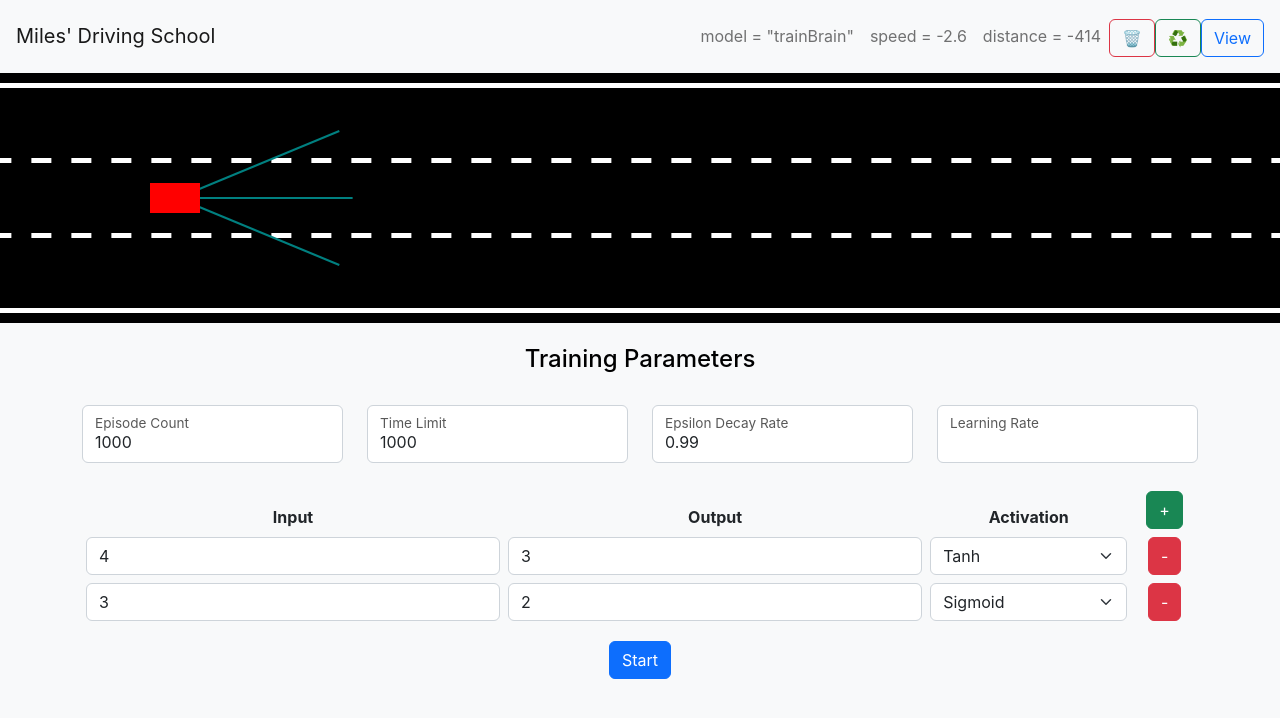
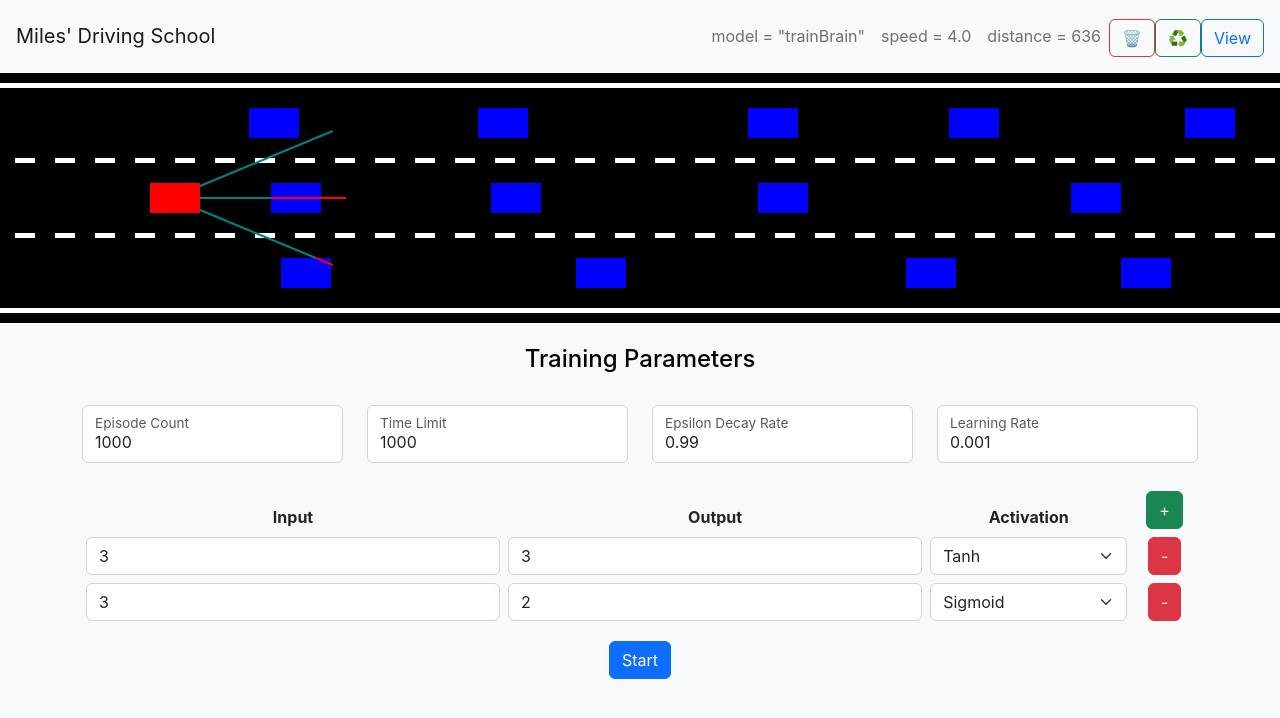
Before and after one commit to jedwards1230/cars, a React (Create React App) app: page / in a window 1280 px wide. Both pictures are taken after a click on the button "Train". Shown: the top 718 px of the page. Built offline with nearby package versions, Linux system fonts and the light colour scheme.

Commit message:
updated how layers are handled

```diff
--- a/src/car/car.js
+++ b/src/car/car.js
@@ -59,6 +59,11 @@ export class Car {
         this.polygon = this.#createPolygon();
     }
 
+    saveModelConfig() {
+        this.modelConfig.layers = this.brain.saveLayers();
+        return this.modelConfig;
+    }
+
     loadBrainConfig(config) {
         this.modelConfig = config;
         this.model = config.alias;
@@ -69,11 +74,11 @@ export class Car {
         switch (this.model) {
             case "fsd":
                 //sensorCount = 5;
-                this.sensors.push(new Sensor(this, sensorCount, "forward"));
+                this.sensors = new Sensor(this, sensorCount, "forward");
                 break;
 
             case "forward":
-                this.sensors.push(new Sensor(this, sensorCount, "forward"));
+                this.sensors = new Sensor(this, sensorCount, "forward");
                 saveModel("forwardBrain", defaultForwardBrain);
                 break;
 
@@ -140,11 +145,9 @@ export class Car {
     getSensorData(roadBorders, traffic) {
         let sensorOffsets = [];
         // update each sensor
-        for (let i = 0; i < this.sensors.length; i++) {
-            this.sensors[i].update(roadBorders, traffic);
-            const offsets = this.sensors[i].getSensorOffsets();
-            sensorOffsets = sensorOffsets.concat(offsets)
-        }
+        this.sensors.update(roadBorders, traffic);
+        const offsets = this.sensors.getSensorOffsets();
+        sensorOffsets = sensorOffsets.concat(offsets)
         return sensorOffsets
     }
 
@@ -193,8 +196,9 @@ export class Car {
 
     lazyAction(borders, traffic, backprop = false) {
         if (!this.useBrain) return null;
-        const observation = this.getObservation(borders, traffic);
-        const action = this.brain.forward(this.sensorOffsets, backprop);
+        // eslint-disable-next-line no-unused-vars
+        const sData = this.getSensorData(borders, traffic);
+        const action = this.brain.forward(sData, backprop);
         return this.brain.makeChoice(action);
     }
 
@@ -308,7 +312,7 @@ export class Car {
         } else {
             ctx.fillStyle = this.color;
             if (this.sensors && drawSensors) {
-                this.sensors[0].draw(ctx);
+                this.sensors.draw(ctx);
             }
         }
 
--- a/src/components/body.js
+++ b/src/components/body.js
@@ -6,11 +6,11 @@ import MetricsTable from "./metrics";
 import LossChart from "./lossChart";
 
 const BodyComponent = props => {
-    const [showStats, setShowStats] = useState(props.episodes > 0);
+    const [showStats, setShowStats] = useState(props.model.modelConfig.generations > 0);
 
     useEffect(() => {
-        setShowStats(props.episodes.length > 0);
-    }, [props.episodes]);
+        setShowStats(props.model.modelConfig.generations.length > 0);
+    }, [props.model.modelConfig.generations]);
 
     if (props.welcomed && !props.showVisualizer) {
         return (
@@ -22,11 +22,11 @@ const BodyComponent = props => {
                     <div id="trainStats" className=" py-2 my-2">
                         <h5 className="p-3 text-center">Training Stats</h5>
                         <MetricsTable
-                            episodes={props.episodes} />
+                            episodes={props.model.modelConfig.generations} />
                         <TrainProgress
-                            episodes={props.episodes} />
+                            episodes={props.model.modelConfig.generations} />
                         <LossChart
-                            episodes={props.episodes} />
+                            episodes={props.model.modelConfig.generations} />
                     </div>}
             </div>
         )
--- a/src/components/layer.js
+++ b/src/components/layer.js
@@ -25,12 +25,13 @@ const NetworkLayerItem = props => {
     const [activation, setActivation] = useState(props.item.activation);
     const [inputs, setInputs] = useState(props.item.inputs);
     const [outputs, setOutputs] = useState(props.item.outputs);
+    const id = props.item.id;
 
     const updateLayer = (activation, inputs, outputs) => {
         setActivation(activation);
         setInputs(inputs);
         setOutputs(outputs);
-        props.updateLayer(props.item.id, activation, inputs, outputs);
+        props.updateLayer(id, activation, inputs, outputs);
     }
 
     return (
@@ -59,7 +60,7 @@ const NetworkLayerItem = props => {
                 </Form.Select>
             </td>
             <td>
-                <Button variant="danger" onClick={() => props.onRemove(props.item.id)}>-</Button>
+                <Button variant="danger" onClick={() => props.onRemove(id)}>-</Button>
             </td>
         </tr>
     )
--- a/src/components/trainConfigForm.js
+++ b/src/components/trainConfigForm.js
@@ -6,8 +6,8 @@ const TrainConfigForm = props => {
     const [numEpisodes, setNumEpisodes] = useState(1000);
     const [numSteps, setNumSteps] = useState(1000);
     const [epsilonDecay, setEpsilonDecay] = useState(0.99);
-    const [learningRate, setLearningRate] = useState(props.modelConfig.learningRate);
-    const [counter, setCounter] = useState(props.modelConfig.layers.length);
+    const [learningRate, setLearningRate] = useState(props.modelConfig.lr);
+    const [counter, setCounter] = useState(props.modelConfig.layers.length-1);
 
     const [layers, setLayers] = useState(props.modelConfig.layers);
 
@@ -19,6 +19,7 @@ const TrainConfigForm = props => {
         if (layers.length > 1) {
             const newList = layers.filter((item) => item.id !== id);
             setLayers(newList);
+            setCounter(newList.length - 1);
         }
     }
 
--- a/src/index.js
+++ b/src/index.js
@@ -14,13 +14,7 @@ import { Visualizer } from "./network/visualizer.js";
 import { Car } from "./car/car.js";
 import { train } from "./network/train.js";
 import { ModelConfig } from './network/config';
-import {
-	saveModel,
-	loadModel,
-	destroy,
-	loadEpisodes,
-	saveEpisodes,
-} from "./utils.js";
+import { destroy } from "./utils.js";
 
 // Learn more about service workers: https://cra.link/PWA
 serviceWorkerRegistration.unregister();
@@ -57,13 +51,11 @@ let breakLoop = false;
 let numSteps, numEpisodes, epsilonDecay;
 let episodeCounter = 0;
 let info;
-let episodes = [];
 let animFrame;
 
 // init default config
-const activeModel = "trainBrain";
-const modelConfig = new ModelConfig();
-modelConfig.load(activeModel);
+let modelConfig = new ModelConfig("trainBrain", "fsd");
+modelConfig.load();
 
 
 // Set play view
@@ -87,6 +79,9 @@ function beginTrain(nEpisodes, nSteps, epDecay, lr, layers) {
 
 	modelConfig.learningRate = lr;
 	modelConfig.layers = layers;
+	modelConfig.name = "trainBrain";
+	modelConfig.alias = "fsd";
+	console.log("Model config inputs: ", modelConfig);
 
 	// reset environment
 	reset(false);
@@ -102,7 +97,7 @@ async function episodeLoop() {
 	// these get saved for future generations to evolve from.
 	const checkGoodEntry = () => {
 		if (info.speed < 1) return false;
-		if (info.distance < 500) return false;
+		//if (info.distance < 500) return false;
 		if (info.distance > distanceMax * 0.9) return true;
 		return false;
 	};
@@ -116,31 +111,30 @@ async function episodeLoop() {
 
 	// collect episode info for training run
 	info = await train(model, env, numSteps);
-	info.episode = episodes.length + 1;
+	//info.episode = episodes.length + 1;
 
 	// save max distance so we can mark model improvement
 	// the main goal is distance without crashing
-	const distanceMap = episodes.map((e) => e.distance);
-	const distanceMax = Math.max(...distanceMap);
+	const distanceMap = model.modelConfig.generations.map((e) => e.distance);
+	const distanceMax = Math.max(...distanceMap, 500);
 
 	// check if this is a good model
 	info.goodEntry = checkGoodEntry(info);
-	episodes.push(info);
 
 	// save only if model is labelled an improvement
 	if (distanceMax > 0 && info.goodEntry) {
-		console.log("Saving model...");
-		const configToSave = model.brain.saveBrain();
-		saveModel(activeModel, configToSave);
-		saveEpisodes(activeModel, episodes);
+		model.modelConfig.generations.push(info);
+		modelConfig = model.saveModelConfig();
+		console.log("Saving model: ", modelConfig);
+		modelConfig.save();
 	}
 
 	// reset environment without breaking loop
 	reset(false);
 
-	episodeCounter++;
 
 	// break loop if we've reached the max number of episodes
+	episodeCounter++;
 	if (episodeCounter >= numEpisodes || episodeCounter < 0)
 		breakLoop = true;
 
@@ -195,20 +189,8 @@ function reset(breakL = true) {
 	const x = 0;
 	const y = env.road.getLaneCenter(env.startLane);
 	model = new Car(-1, x, y, env.driverSpeed + 1, "network", "red");
-	// load config from training form inputs
+	// load config from training form inputsmodelConfig.load();
 	model.loadBrainConfig(modelConfig);
-
-	// load saved model with same name
-	const savedModelConfig = loadModel(activeModel);
-	// check if models are compatible (layer count, activations, inputs, outputs)
-	if (modelConfig.compare(savedModelConfig)) {
-		// load saved config
-		model.loadBrainConfig(savedModelConfig)
-
-		// load associated episodes
-		const savedEpisodes = loadEpisodes(activeModel);
-		if (savedEpisodes) episodes = savedEpisodes;
-	}
 
 	// reset animation
 	cancelAnimationFrame(animFrame);
@@ -226,8 +208,7 @@ const tooltipList = [...tooltipTriggerList].map(
 );
 
 const destroyModel = () => {
-	episodes = [];
-	destroy(activeModel);
+	destroy(modelConfig.name);
 	reset();
 }
 
@@ -254,7 +235,7 @@ const drawUI = () => {
 		reactHeader.render(
 			<React.StrictMode>
 				<NavComponent
-					activeModel={activeModel}
+					activeModel={modelConfig.name}
 					model={model}
 					destroy={destroyModel}
 					reset={reset}
@@ -272,7 +253,6 @@ const drawUI = () => {
 				setTrain={startTrain}
 				setPlay={startVisualizer}
 				beginTrain={beginTrain}
-				episodes={episodes}
 				model={model} />
 		</React.StrictMode>
 	);
--- a/src/network/config.js
+++ b/src/network/config.js
@@ -1,11 +1,12 @@
 import { defaultTrainBrain } from "./network";
 
 export class ModelConfig {
-    constructor() {
-        this.name = "";
-        this.alias = "";
+    constructor(name, alias) {
+        this.name = name;
+        this.alias = alias;
         this.lr = 0.01;
         this.layers = [];
+        this.generations = [];
     }
 
     /** Save config to localStorage */
@@ -15,21 +16,22 @@ export class ModelConfig {
     }
 
     /** Load config from localStorage */
-    load(name) {
-        const data = localStorage.getItem(name);
+    load() {
+        const data = localStorage.getItem(this.name);
+        let config = null;
         if (data) {
-            const config = JSON.parse(data);
-            this.name = config.name;
-            this.alias = config.alias;
-            this.lr = config.lr;
-            this.layers = config.layers;
-        } else if (name === "trainBrain") {
-            const config = defaultTrainBrain;
-            this.name = config.name;
-            this.alias = config.alias;
-            this.lr = config.lr;
-            this.layers = config.layers;
+            config = JSON.parse(data);
+        } else if (this.name === "trainBrain") {
+            console.log("loading defaultTrainBrain")
+            config = defaultTrainBrain;
         }
+        if (!config) return;
+
+        this.name = config.name;
+        this.alias = config.alias;
+        this.lr = config.lr;
+        this.layers = config.layers;
+        this.generations = config.generations;
     }
 
     /** Compare configs to see if layers are compatible (by activation, input, and output count) */
--- a/src/network/layers.js
+++ b/src/network/layers.js
@@ -1,15 +1,19 @@
 class Layer {
-    constructor(inputs, outputs) {
-        this.inputs = new Array(inputs);
-        this.weights = new Array(inputs);
-        for (let i = 0; i < inputs; i++) {
-            this.weights[i] = new Array(outputs).fill(0);
+    constructor(config, lr) {
+        this.inputs = new Array(config.inputs);
+        this.weights = new Array(config.inputs);
+        for (let i = 0; i < config.inputs; i++) {
+            this.weights[i] = new Array(config.outputs).fill(0);
         }
+        this.lr = lr;
 
-        this.biases = new Array(outputs).fill(0.1);
-        this.outputs = new Array(outputs);
+        this.biases = new Array(config.outputs).fill(0.1);
+        this.outputs = new Array(config.outputs);
 
         this.#randomize();
+
+        if (config.biases) this.biases = config.biases;
+        if (config.weights) this.weights = config.weights;
     }
 
     /** Forward propagation */
@@ -98,6 +102,7 @@ class Layer {
 
     save() {
         return {
+            id: this.id,
             activation: this.name,
             inputs: this.inputs.length,
             outputs: this.outputs.length,
@@ -117,11 +122,9 @@ class Layer {
 }
 
 export class SoftMax extends Layer {
-    constructor(inputs, outputs, lr, weights=null, biases=null) {
-        super(inputs, outputs, lr);
+    constructor(config, lr) {
+        super(config, lr);
         this.name = "SoftMax";
-        if (weights) this.weights = weights;
-        if (biases) this.biases = biases;
         this.activation = (x) => {
             const maxLogit = Math.max(...x);
             const scores = x.map(l => Math.exp(l - maxLogit));
@@ -132,11 +135,9 @@ export class SoftMax extends Layer {
 }
 
 export class Sigmoid extends Layer {
-    constructor(inputCount, outputCount, lr, weights=null, biases=null) {
-        super(inputCount, outputCount, lr);
+    constructor(config, lr) {
+        super(config, lr);
         this.name = "Sigmoid";
-        if (weights) this.weights = weights;
-        if (biases) this.biases = biases;
         this.activation = x => {
             return x.map(x => 1 / (1 + Math.exp(-x)));
         }
@@ -147,11 +148,9 @@ export class Sigmoid extends Layer {
 }
 
 export class LeakyRelu extends Layer {
-    constructor(inputCount, outputCount, lr, weights=null, biases=null, alpha = 0.01) {
-        super(inputCount, outputCount, lr);
+    constructor(config, lr, alpha = 0.01) {
+        super(config, lr);
         this.name = "LeakyRelu";
-        if (weights) this.weights = weights;
-        if (biases) this.biases = biases;
         this.alpha = alpha;
         this.activation = x => {
             return x.map(x => x > 0 ? x : x * this.alpha);
@@ -163,11 +162,9 @@ export class LeakyRelu extends Layer {
 }
 
 export class DropOut extends Layer {
-    constructor(inputCount, outputCount, lr, weights=null, biases=null, dropRate = 0.5) {
-        super(inputCount, outputCount, lr);
+    constructor(config, lr, dropRate = 0.5) {
+        super(config, lr);
         this.name = "DropOut";
-        if (weights) this.weights = weights;
-        if (biases) this.biases = biases;
         this.dropRate = dropRate;
         this.activation = x => {
             return x.map(x => Math.random() < this.dropRate ? 0 : x);
@@ -176,11 +173,9 @@ export class DropOut extends Layer {
 }
 
 export class Tanh extends Layer {
-    constructor(inputCount, outputCount, lr, weights=null, biases=null) {
-        super(inputCount, outputCount, lr);
+    constructor(config, lr) {
+        super(config, lr);
         this.name = "Tanh";
-        if (weights) this.weights = weights;
-        if (biases) this.biases = biases;
         this.activation = x => {
             return x.map(x => Math.tanh(x));
         }
@@ -191,11 +186,9 @@ export class Tanh extends Layer {
 }
 
 export class Linear extends Layer {
-    constructor(inputCount, outputCount, lr, weights=null, biases=null) {
-        super(inputCount, outputCount, lr);
+    constructor(config, lr) {
+        super(config, lr);
         this.name = "Linear";
-        if (weights) this.weights = weights;
-        if (biases) this.biases = biases;
         this.activation = x => {
             return x;
         }
@@ -206,11 +199,9 @@ export class Linear extends Layer {
 }
 
 export class Relu extends Layer {
-    constructor(inputCount, outputCount, lr, weights=null, biases=null) {
-        super(inputCount, outputCount, lr);
+    constructor(config, lr) {
+        super(config, lr);
         this.name = "Relu";
-        if (weights) this.weights = weights;
-        if (biases) this.biases = biases;
         this.activation = x => {
             return x.map(x => x > 0 ? x : 0);
         }
--- a/src/network/network.js
+++ b/src/network/network.js
@@ -59,23 +59,17 @@ export class Network {
         return choice;
     }
 
-    saveBrain() {
+    saveLayers() {
         const layers = [];
-        this.layers.forEach(level => {
+        this.layers.forEach((level, index) => {
+            level.id = index;
             layers.push(level.save());
         });
 
-        return {
-            name: this.name,
-            alias: this.alias,
-            lr: this.lr,
-            layers: layers,
-        }
+        return layers
     }
 
     loadBrain(saved) {
-        console.log("Loading network...");
-        console.log(saved);
         this.name = saved.name;
         this.lr = saved.lr;
         this.alias = saved.alias;
@@ -91,22 +85,22 @@ export class Network {
         for (let i = 0; i < layers.length; i++) {
             switch (layers[i].activation) {
                 case "Linear":
-                    preparedLayers[i] = new Linear(layers[i].inputs, layers[i].outputs, this.lr, layers[i].weights, layers[i].biases);
+                    preparedLayers[i] = new Linear(layers[i], this.lr);
                     break;
                 case "Sigmoid":
-                    preparedLayers[i] = new Sigmoid(layers[i].inputs, layers[i].outputs, this.lr, layers[i].weights, layers[i].biases);
+                    preparedLayers[i] = new Sigmoid(layers[i], this.lr);
                     break;
                 case "Relu":
-                    preparedLayers[i] = new Relu(layers[i].inputs, layers[i].outputs, this.lr, layers[i].weights, layers[i].biases);
+                    preparedLayers[i] = new Relu(layers[i], this.lr);
                     break;
                 case "LeakyRelu":
-                    preparedLayers[i] = new LeakyRelu(layers[i].inputs, layers[i].outputs, this.lr, layers[i].weights, layers[i].biases);
+                    preparedLayers[i] = new LeakyRelu(layers[i], this.lr);
                     break;
                 case "Tanh":
-                    preparedLayers[i] = new Tanh(layers[i].inputs, layers[i].outputs, this.lr, layers[i].weights, layers[i].biases);
+                    preparedLayers[i] = new Tanh(layers[i], this.lr);
                     break;
                 case "SoftMax":
-                    preparedLayers[i] = new SoftMax(layers[i].inputs, layers[i].outputs, this.lr, layers[i].weights, layers[i].biases);
+                    preparedLayers[i] = new SoftMax(layers[i], this.lr);
                     break;
                 default:
                     console.log("Unknown activation function");
@@ -152,7 +146,7 @@ export const defaultTrainBrain = {
         {
             "activation": "Tanh",
             "id": 0,
-            "inputs": 4,
+            "inputs": 3,
             "outputs": 3,
         }, {
             "activation": "Sigmoid",
@@ -160,7 +154,8 @@ export const defaultTrainBrain = {
             "inputs": 3,
             "outputs": 2,
         }
-    ]
+    ],
+    "generations": []
 }
 
 
@@ -172,7 +167,7 @@ export const defaultForwardBrain = {
         {
             "activation": "Tanh",
             "id": 0,
-            "inputs": 4,
+            "inputs": 3,
             "outputs": 3,
             "weights": [
                 [-0.054578436663617134, 0.37513033769486365, -0.10983221545303008],
@@ -193,7 +188,8 @@ export const defaultForwardBrain = {
             ],
             "biases": [3.9110326859515516, 3.2316354488463214]
         }
-    ]
+    ],
+    "generations": []
 }
 
 
--- a/src/utils.js
+++ b/src/utils.js
@@ -88,11 +88,10 @@ export function loadEpisodes(id) {
 
 /**
  * Saves brain to localStorage
- * @param  {string} id Active model name
- * @param  {object} model JSON of model object
+ * @param  {object} modelConfig JSON of model object
  */
-export function saveModel(id, model) {
-    localStorage.setItem(id, JSON.stringify(model, null, '\t'));
+export function saveModel(modelConfig) {
+    localStorage.setItem(modelConfig.name, JSON.stringify(modelConfig, null, '\t'));
 }
 
 /**
```
